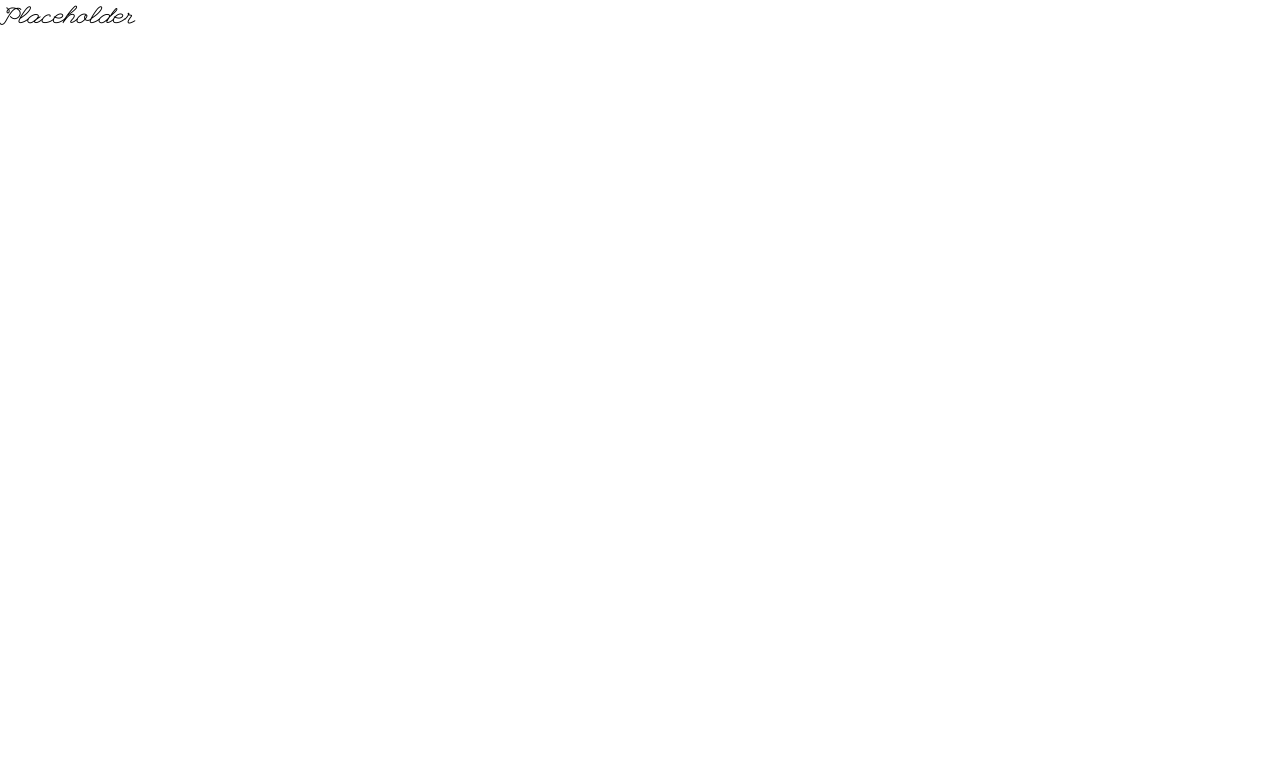
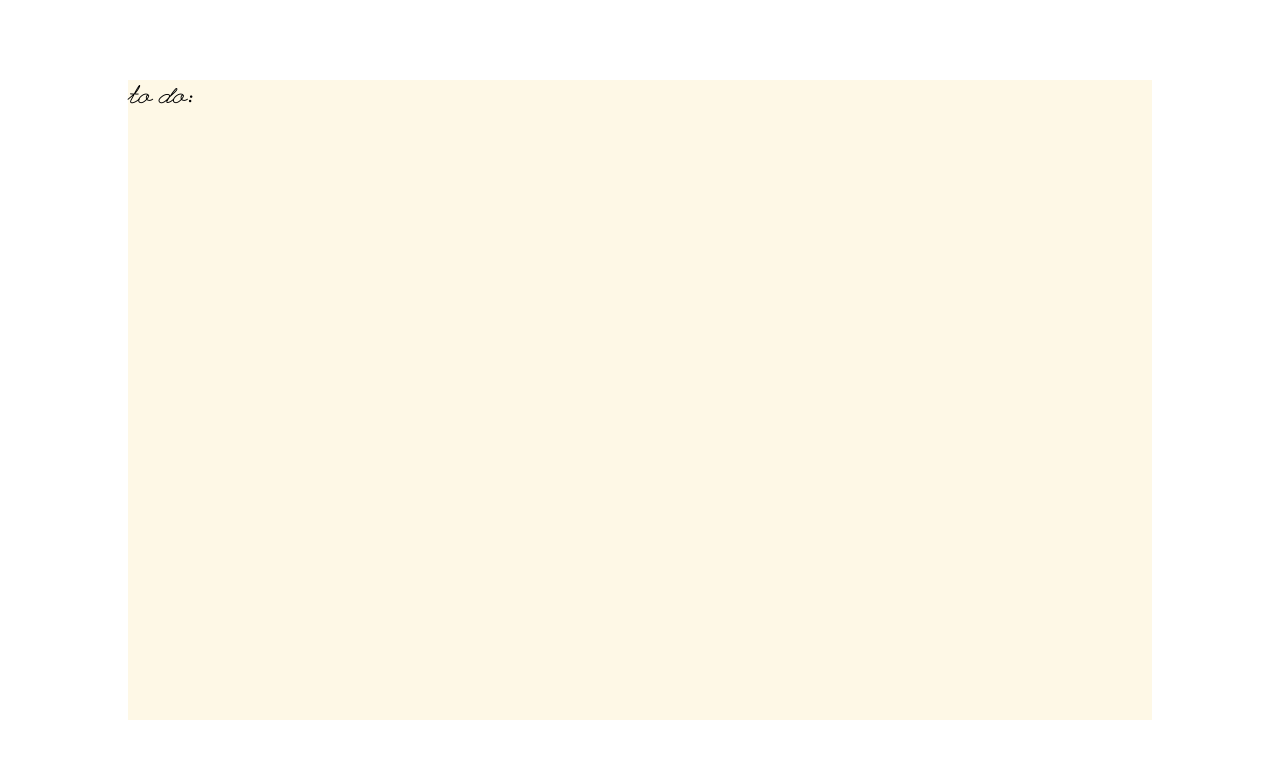
Before and after one commit to bblais23/untitled-todo-list, a React (Vite) app: page / in a window 1280 px wide. Shown: the top 758 px of the page. Built offline with nearby package versions, Linux system fonts and the light colour scheme.

Commit message:
List component

```diff
--- a/src/App.js
+++ b/src/App.js
@@ -1,5 +1,7 @@
 import React from 'react';
 
+import UntitledList from './Components/UntitledList';
+
 export default function App() {
-	return <h1>Placeholder</h1>;
+	return <UntitledList/>;
 }
--- /dev/null
+++ b/src/Components/UntitledList.css
@@ -0,0 +1,3 @@
+.listPaper {
+	margin: 0 auto;
+}
--- /dev/null
+++ b/src/Components/UntitledList.js
@@ -0,0 +1,7 @@
+import React from 'react';
+
+export default function UntitledList() {
+	return <main className="listPaper">
+		<h1>to do:</h1>
+	</main>
+}
```
